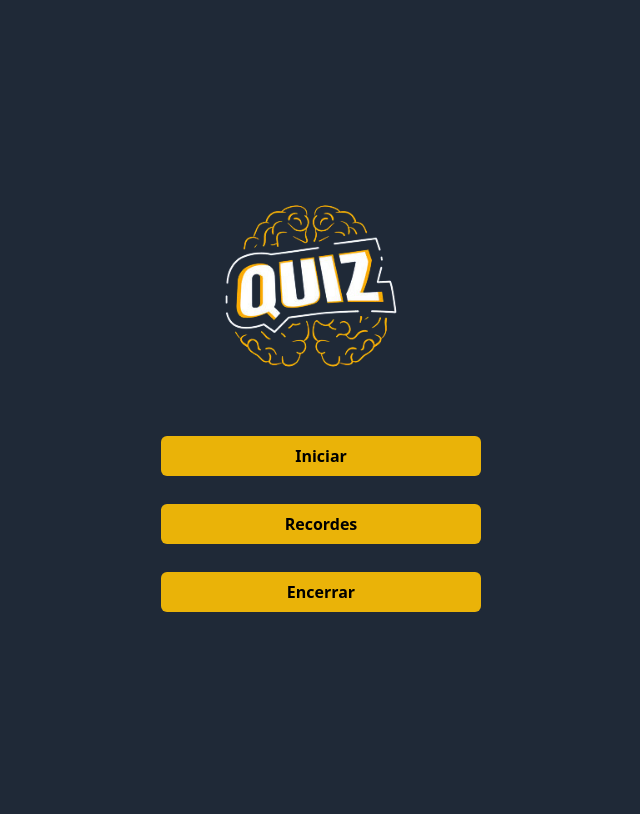
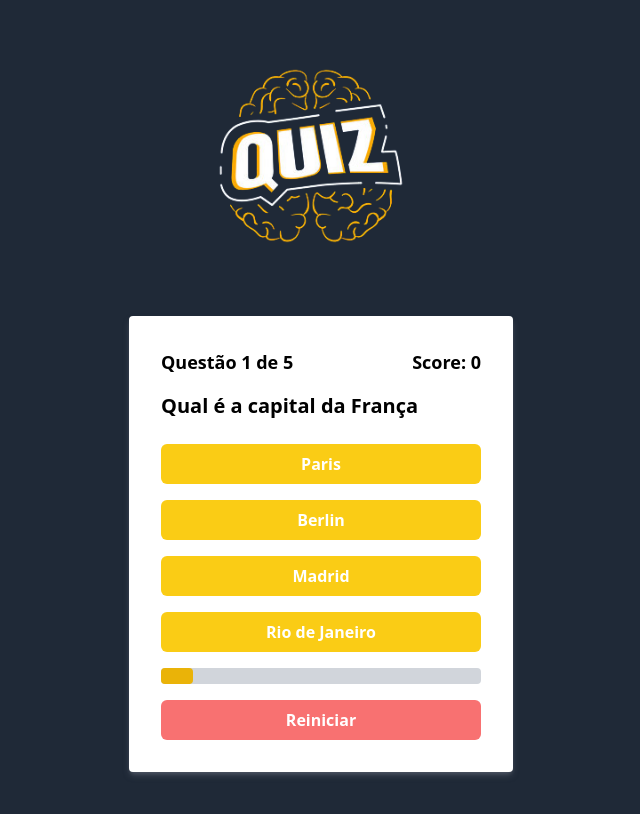
Before and after one commit to XsJota/Quiz, a plain HTML site: page frontend/index.html in a window 1280 px wide. Shown: the whole page, without its empty margins (319-959 px from the left). Drawn offline with nearby package versions, Linux system fonts and the light colour scheme.

Commit message:
feat style: Front Questions

```diff
--- a/frontend/index.html
+++ b/frontend/index.html
@@ -23,34 +23,50 @@
 </head>
 
 <body class="bg-gray-800 font-sans font-bold">
-
     <div class="flex justify-center items-center h-screen">
         <div class="container w-full max-w-xl ">
-            <div class="px-32 pt-6 pb-8 mb-4 ">
+            <div class="p-12 pb-10 mb-10 flex flex-col items-center justify-center">
 
                 <div class="logo mr-5 max-w-xs max-w-xs">
                     <img src="assets/img/quiz2.png" alt="Logo Quiz" srcset="">
                 </div>
 
-                <div>
-                    <div class="p-2 text-center bg-yellow-500/100 rounded-md hover:bg-yellow-600">
-                        <button id='start' type="button" onclick="">Iniciar</button>
+                <div class="bg-white p-8 rounded shadow-md w-96 shadow-lg shadow-gray-500/50">
+                    <div class="flex items-center justify-between mb-4">
+                        <div class="text-lg font-semibold">Questão 1 de 5</div>
+                        <div class="text-lg font-semibold">Score: 0</div>
+                    </div>
+                    <div class="mb-6">
+                        <h2 class="text-xl font-semibold">Qual é a capital da França</h2>
+                    </div>
+                    <div class="mb-4">
+                        <button class="w-full bg-yellow-400 text-white py-2 rounded-md hover:bg-yellow-600">Paris</button>
+                    </div>
+                    <div class="mb-4">
+                        <button class="w-full bg-yellow-400 text-white py-2 rounded-md hover:bg-yellow-600">Berlin</button>
+                    </div>
+                    <div class="mb-4">
+                        <button class="w-full bg-yellow-400 text-white py-2 rounded-md hover:bg-yellow-600">Madrid</button>
+                    </div>
+                    <div class="mb-4">
+                        <button class="w-full bg-yellow-400 text-white py-2 rounded-md hover:bg-yellow-600">Rio de Janeiro</button>
                     </div>
 
-                    <div class="my-7 text-center p-2 bg-yellow-500/100 rounded-md hover:bg-yellow-600">
-                        <button type="button" onclick="">Recordes</button>
+                    <div class="h-4 relative w-full bg-gray-300 rounded">
+                        <div class="h-full bg-yellow-500 rounded" style="width: 10%;"></div>
                     </div>
 
-                    <div class="my-7 text-center p-2 bg-yellow-500/100 rounded-md hover:bg-yellow-600">
-                        <button type="button" onclick="">Encerrar</button>
+                    <div class="mt-4">
+                        <button class="w-full bg-red-400 text-white py-2 rounded-md hover:bg-red-600">Reiniciar</button>
                     </div>
+
+
                 </div>
 
             </div>
         </div>
     </div>
 
-
     <script src='assets/js/quiz.js'></script>
 
 </body>
```
